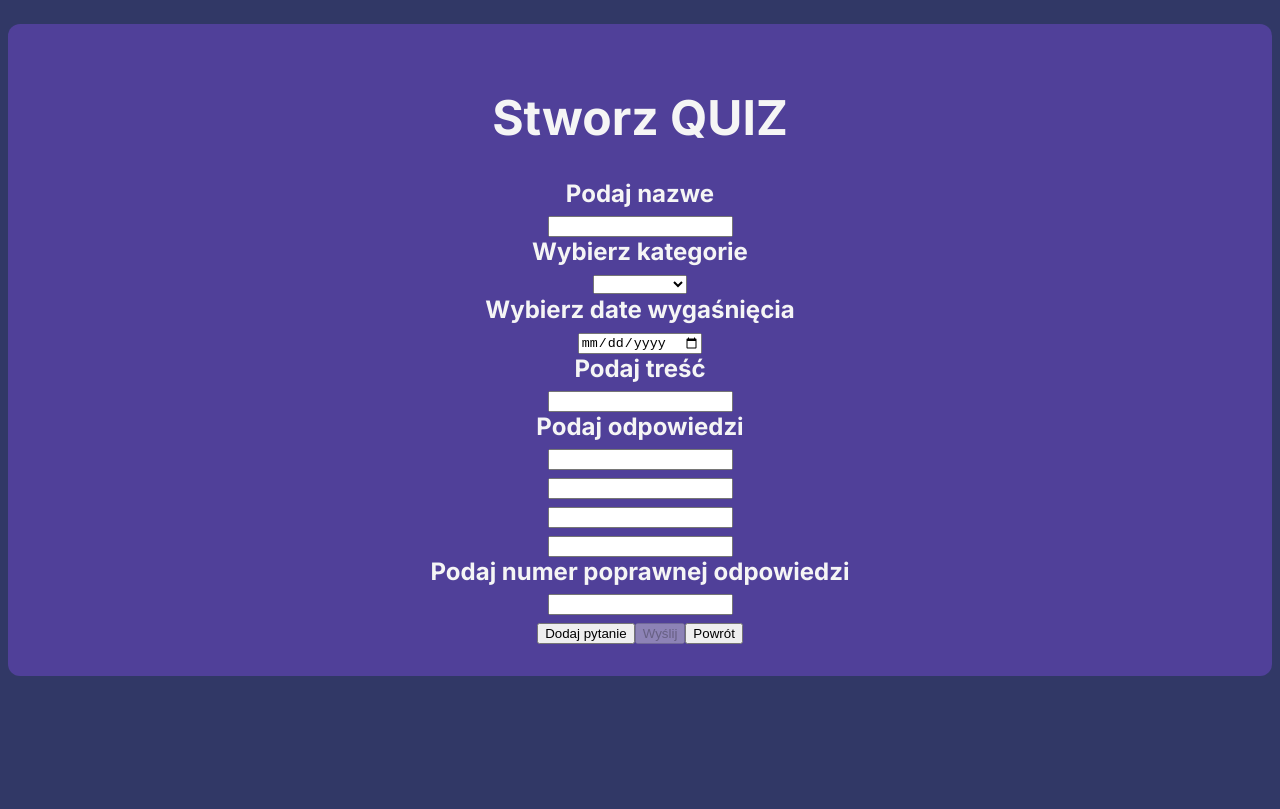
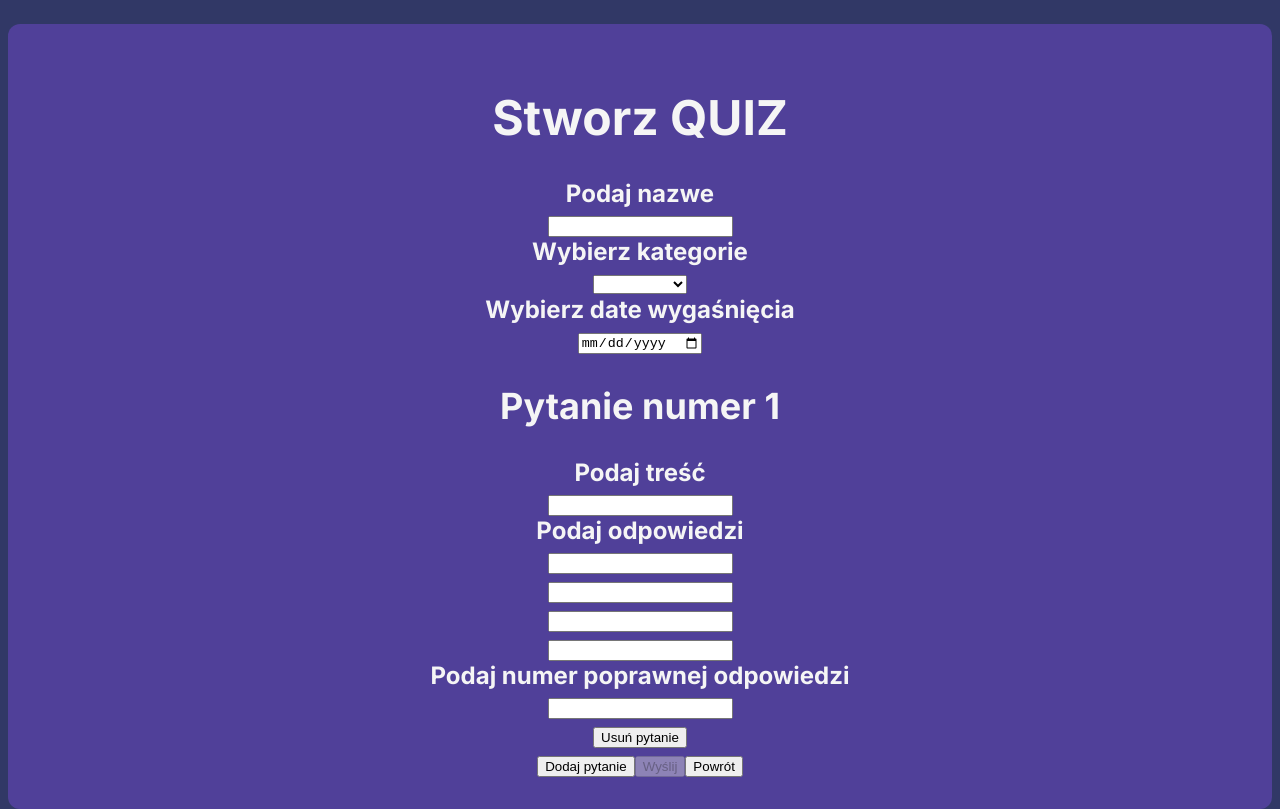
Before and after one commit to Squezer123/AngularProject, an Angular app: page /quiz-form in a window 1280 px wide. Both pictures are taken after a click on the button "Dodaj pytanie". Built offline with nearby package versions, Linux system fonts and the light colour scheme.

Commit message:
usuwanie pytania

```diff
--- a/src/app/quiz-form/quiz-form.component.html
+++ b/src/app/quiz-form/quiz-form.component.html
@@ -13,6 +13,7 @@
 
     <ng-container formArrayName="pytania">
       <ng-container *ngFor="let pytanieForm of pytania.controls; let i=index" [formGroupName]="i">
+          <h2>Pytanie numer {{i+1}}</h2>
           <label>Podaj treść</label><br>
           <input type="text" formControlName="tresc"><br>
           <label>Podaj odpowiedzi</label><br>
@@ -22,6 +23,7 @@
           <input type="text" formControlName="odp4"><br>
           <label>Podaj numer poprawnej odpowiedzi</label><br>
           <input type="number" [disabled]="form.invalid" formControlName="nrPoprawnejOdp"><br>
+          <button type="button" (click)="removePytanie(i)">Usuń pytanie</button><br>
       </ng-container>
     </ng-container>
 
--- a/src/app/quiz-form/quiz-form.component.ts
+++ b/src/app/quiz-form/quiz-form.component.ts
@@ -58,7 +58,7 @@ export class QuizFormComponent {
       console.log(this.form.value)
       const listaPytan: Pytanie[] = [];
       for(let element of this.form.value.pytania) {
-        listaPytan.push(new Pytanie(element.tresc,[element.odp1,element.odp2,element.odp3,element.odp4],1))
+        listaPytan.push(new Pytanie(element.tresc,[element.odp1,element.odp2,element.odp3,element.odp4],element.nrPoprawnejOdp-1));
       }
 
         this.quizService.addQuiz(this.form.value.nazwa,this.form.value.kategoria,this.form.value.dataWygasniecia,listaPytan);
@@ -71,4 +71,7 @@ export class QuizFormComponent {
   return() {
     this.router.navigate([`/quiz-list`]);
   }
+  removePytanie(index) {
+    this.pytania.removeAt(index);
+  }
 }
```
